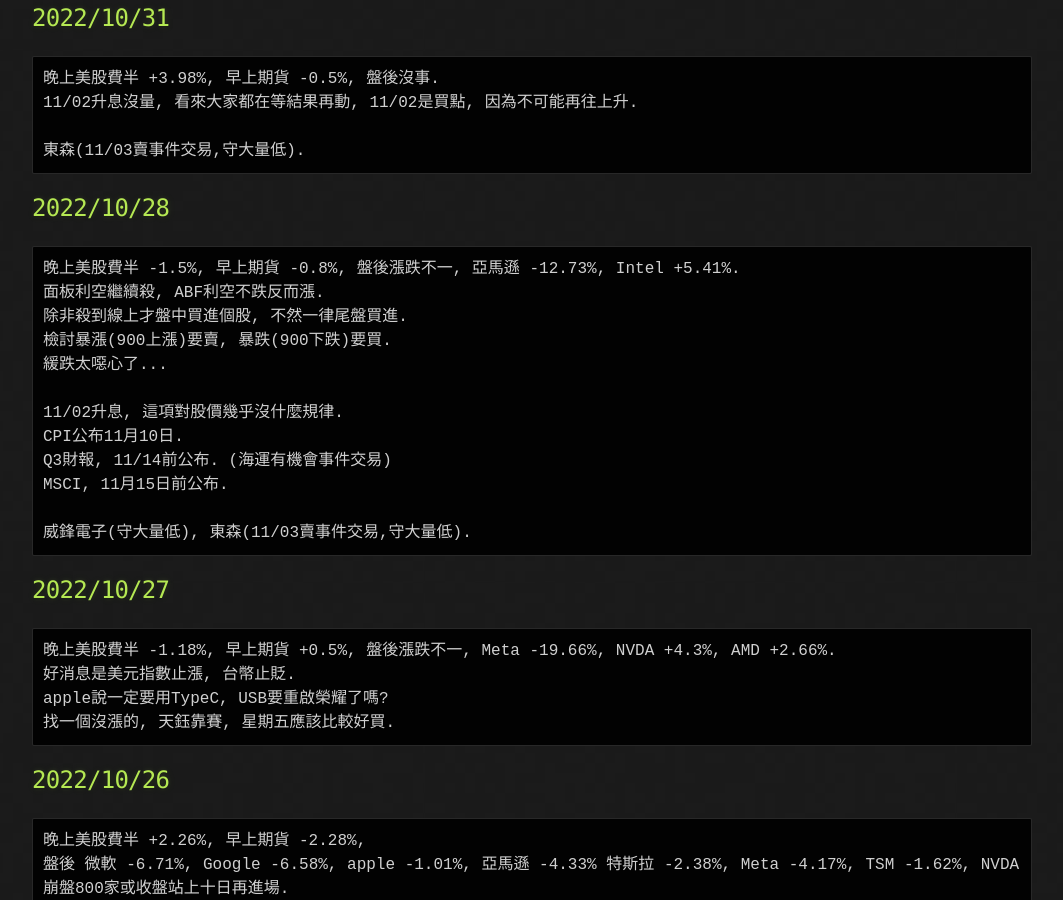
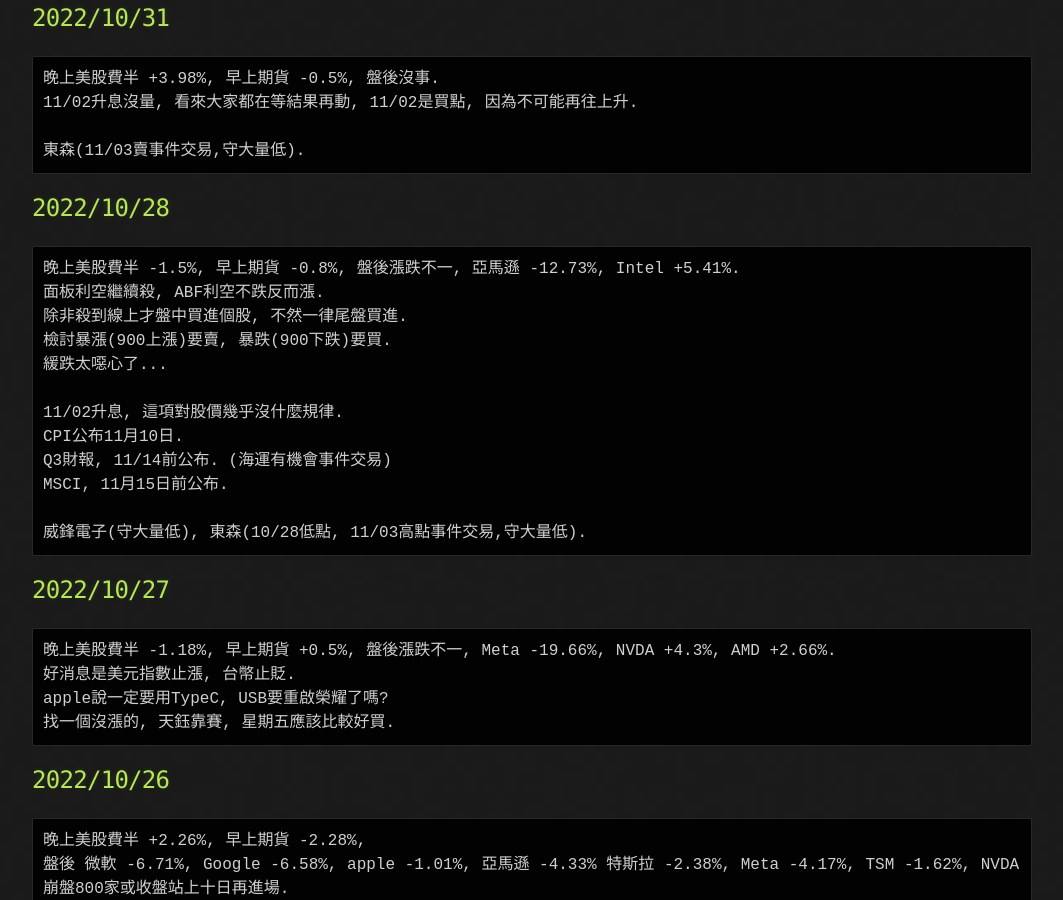
Before and after one commit to lepg5487/Stock_God, a Jekyll site: the page built from index.md, in a window 1280 px wide and 900 px high, scrolled down 482 px. Shown: the whole window, without its empty margins (108-1171 px from the left). Built offline with Jekyll 4.4.1, drawn with Linux system fonts in a browser that asks for light colours; our own code applies the rules of GitHub Pages for plain Markdown files.

Commit message:
Update index.md

````diff
--- a/index.md
+++ b/index.md
@@ -33,7 +33,7 @@
 Q3財報, 11/14前公布. (海運有機會事件交易)
 MSCI, 11月15日前公布.
 
-威鋒電子(守大量低), 東森(11/03賣事件交易,守大量低).
+威鋒電子(守大量低), 東森(10/28低點, 11/03高點事件交易,守大量低).
 ```
 
 ## 2022/10/27
````
